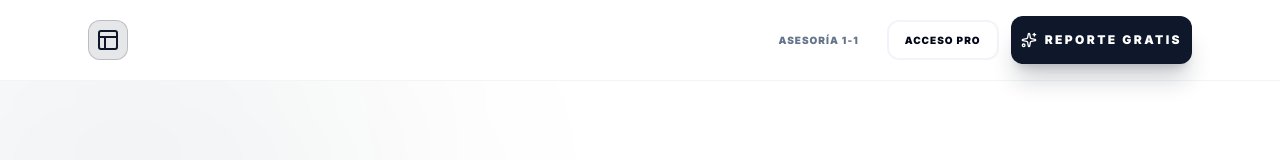
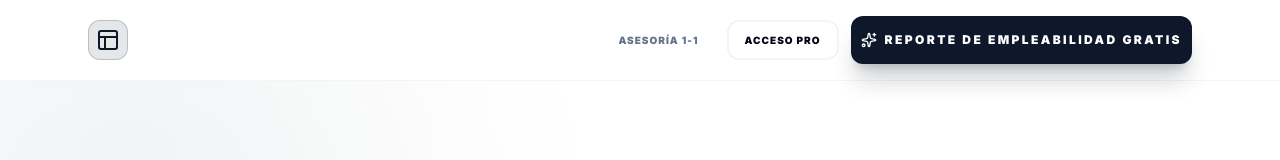
Before and after one commit to canadacon40/Empleabilidad-Canada, a Next.js app: page / in a window 1280 px wide. Shown: the top 160 px of the page. Built offline with nearby package versions, Linux system fonts and the light colour scheme; no server answers; the database is empty.

Commit message:
fix: restore lead magnet branding in buttons (Reporte de Empleabilidad Gratis)

```diff
--- a/src/components/layout/Navbar.tsx
+++ b/src/components/layout/Navbar.tsx
@@ -78,7 +78,7 @@ export default function Navbar() {
                         <Button asChild size="sm" className="h-9 sm:h-12 px-3 sm:px-8 text-[9px] sm:text-xs font-black uppercase tracking-tight sm:tracking-[0.2em] rounded-xl shadow-xl shadow-primary/20 hover:scale-[1.02] transition-all bg-primary text-white">
                             <Link href="/cv-tool" className="flex items-center gap-2">
                                 <Sparkles className="w-4 h-4 hidden sm:block" />
-                                {session ? "ENTRAR AL CENTRO" : "Reporte Gratis"}
+                                Reporte de Empleabilidad Gratis
                             </Link>
                         </Button>
                     </nav>
--- a/src/components/sections/CtaSection.tsx
+++ b/src/components/sections/CtaSection.tsx
@@ -38,7 +38,7 @@ export default function CtaSection() {
                             asChild
                         >
                             <Link href="/cv-tool">
-                                Diagnosticar Mi CV Gratis
+                                GENERAR MI REPORTE GRATIS
                                 <ArrowRight className="ml-3 w-6 h-6 group-hover:translate-x-1 transition-transform" />
                             </Link>
                         </Button>
--- a/src/components/sections/HeroSection.tsx
+++ b/src/components/sections/HeroSection.tsx
@@ -51,7 +51,7 @@ export default function HeroSection() {
                                 <Button size="lg" className="h-16 sm:h-24 px-8 sm:px-12 w-full sm:w-auto rounded-2xl sm:rounded-[2rem] text-sm sm:text-2xl font-black shadow-[0_20px_40px_-10px_rgba(var(--primary),0.3)] hover:scale-[1.02] active:scale-[0.98] transition-all group gap-4 relative overflow-hidden" asChild>
                                     <Link href="/cv-tool">
                                         <div className="absolute inset-0 bg-white/10 translate-x-[-100%] group-hover:translate-x-[100%] transition-transform duration-700 italic" />
-                                        {session ? "ENTRAR A MI PANEL" : "OBTENER MI REPORTE GRATIS"}
+                                        OBTENER MI REPORTE GRATIS
                                         <ArrowRight className="w-8 h-8 group-hover:translate-x-2 transition-transform" />
                                     </Link>
                                 </Button>
```
